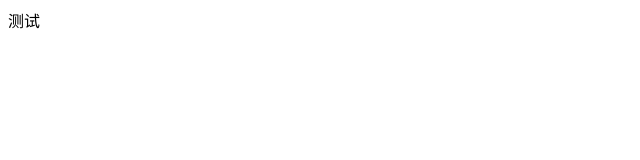
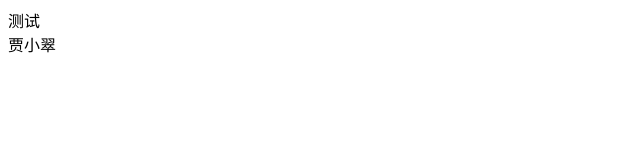
Before and after one commit to lm19999/sbs-app, a plain HTML site: page index.html in a window 1280 px wide. Shown: the full height of the page, 0-640 px from the left. Drawn offline with Linux system fonts and the light colour scheme.

Commit message:
jxc_测试

```diff
--- a/index.html
+++ b/index.html
@@ -15,5 +15,6 @@
 </head>
 <body>
 	<div>测试</div>
+	<div>贾小翠</div>
 </body>
 </html>
```
